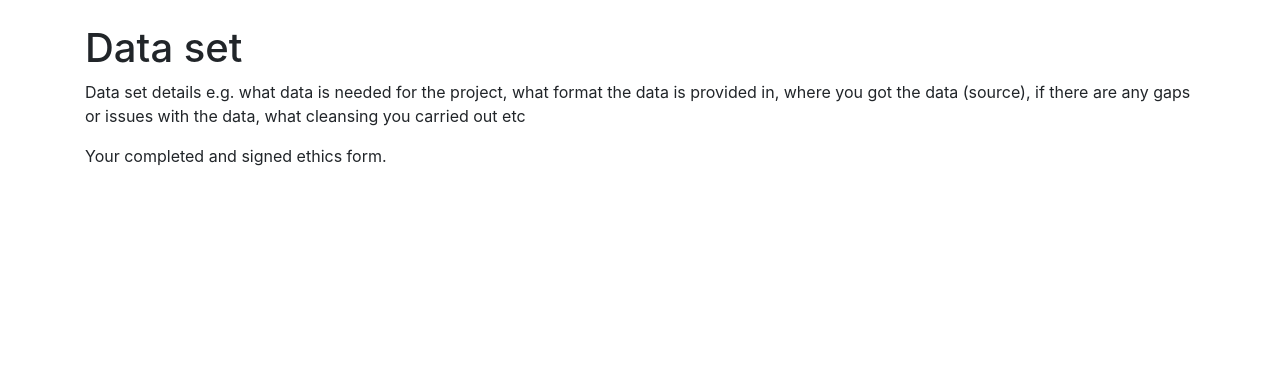
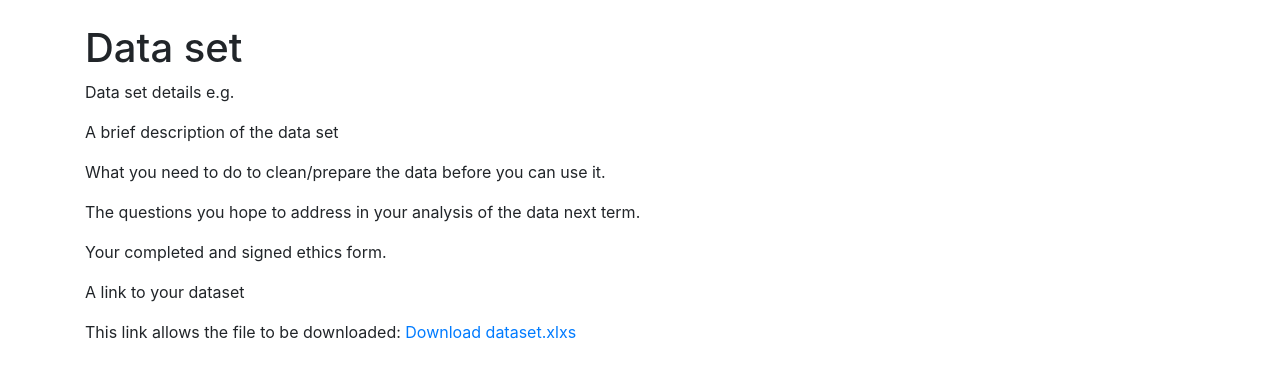
Before and after one commit to nicholsons/comp0035_coursework_template, a Flask app: page /dataset in a window 1280 px wide. Shown: the part 56-434 px from the top of the page. Run offline with Flask 2, Linux system fonts and the light colour scheme; some libraries are stand-ins or nearby versions.

Commit message:
Updated data set page

```diff
--- a/templates/dataset.html
+++ b/templates/dataset.html
@@ -5,7 +5,13 @@
 {# Add the content for this page #}
 {% block content %}
     <h1>Data set</h1>
-    <p>Data set details e.g. what data is needed for the project, what format the data is provided in, where you got the
-        data (source), if there are any gaps or issues with the data, what cleansing you carried out etc</p>
+    <p>Data set details e.g. </p>
+    <p> A brief description of the data set</p>
+    <p> What you need to do to clean/prepare the data before you can use it. </p>
+    <p> The questions you hope to address in your analysis of the data next term. </p>
     <p>Your completed and signed ethics form.</p>
+    <p>A link to your dataset<p>
+    <p>This link allows the file to be downloaded:
+        <a href="{{ url_for('download_file', filename="static/docs/dataset.xlsx") }}">Download dataset.xlxs</a>
+    </p>
 {% endblock %}
```
Also changed, not shown: README.md, 1 other file.
